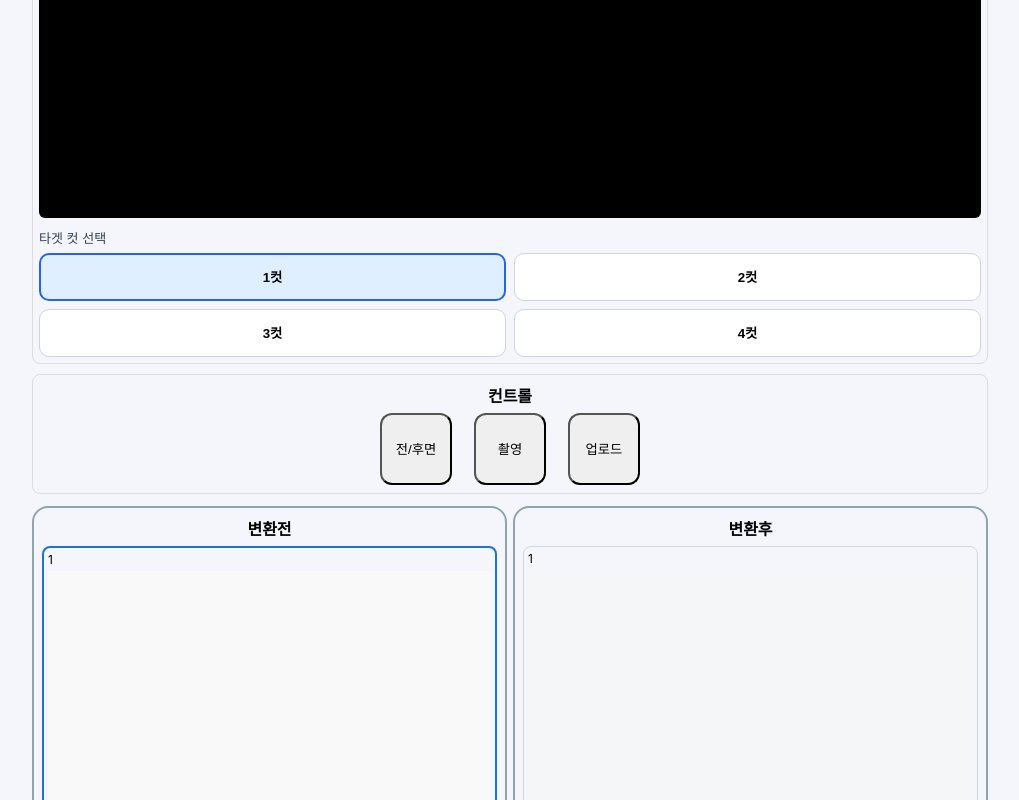
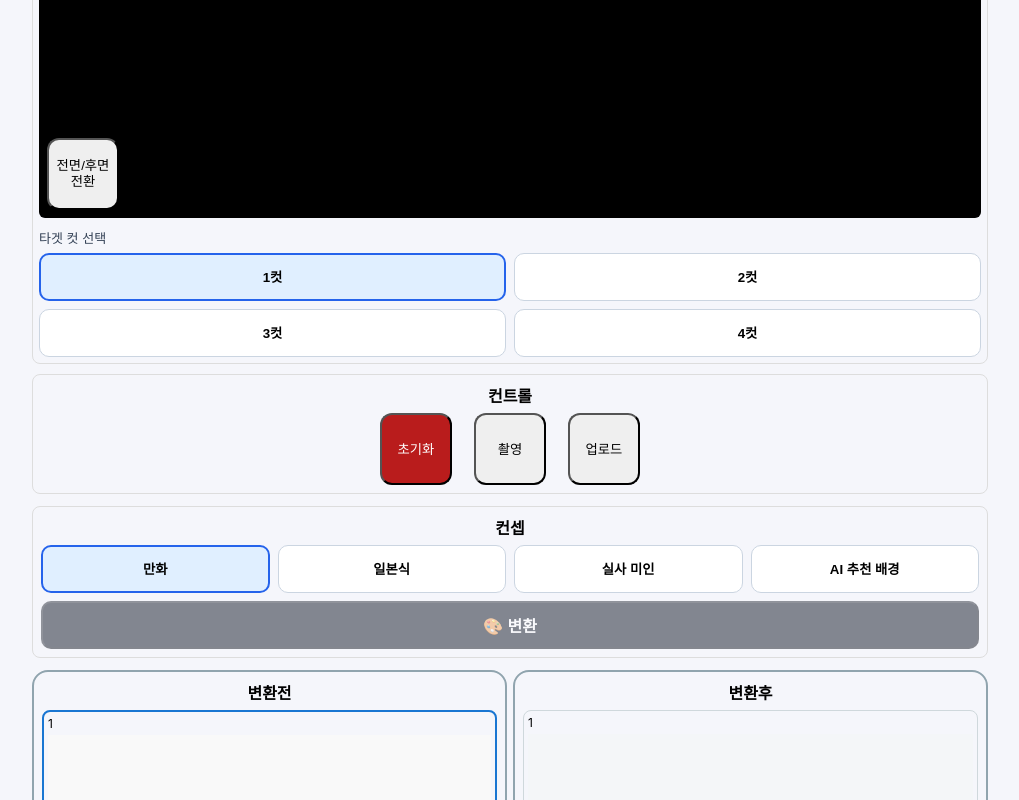
Before and after one commit to 219Log/open_ai_Photo_Four_cuts, a Next.js app in the folder apps/web/: page /camera in a window 1280 px wide. Shown: the part 860-1660 px from the top of the page, without its empty margins (130-1149 px from the left). Built offline with nearby package versions, Linux system fonts and the light colour scheme; no server answers.

Commit message:
위치 변경

```diff
--- a/apps/web/app/camera/page.tsx
+++ b/apps/web/app/camera/page.tsx
@@ -248,6 +248,24 @@ export default function CameraPage() {
     } catch {}
   }
 
+  function resetAll() {
+    const ok = typeof window !== 'undefined' ? window.confirm('변환전/후 이미지를 모두 비웁니다. 계속하시겠습니까?') : true
+    if (!ok) return
+    setSlots({ 1: null, 2: null, 3: null, 4: null })
+    setConverted({ 1: null, 2: null, 3: null, 4: null })
+    setActiveSlot(1)
+    setActivePresetKey(PRESETS[0].key)
+    setPrompt(PRESETS[0].prompt)
+    try {
+      if (typeof window !== 'undefined') {
+        try { sessionStorage.removeItem('printPayload') } catch {}
+      }
+      localStorage.removeItem('slots')
+      localStorage.removeItem('convertedSlots')
+      localStorage.removeItem('prompt')
+    } catch {}
+  }
+
   return (
     <main style={{ display: 'grid', gap: 12, padding: 12 }}>
       <h2>카메라</h2>
@@ -265,6 +283,15 @@ export default function CameraPage() {
                 <video ref={videoRef} style={{ width: '100%', height: '100%', objectFit: 'cover', background: '#000' }} muted playsInline />
               </div>
             </div>
+            {/* 전/후면 토글 오버레이 */}
+            <button
+              onClick={() => setFacingMode(prev => prev === 'user' ? 'environment' : 'user')}
+              style={{ position: 'absolute', bottom: 8, left: 8, width: 72, height: 72, borderRadius: 12, display: 'grid', placeItems: 'center' }}
+              title="전면/후면 전환"
+              aria-label="전면/후면 전환"
+            >
+              <div style={{ textAlign: 'center', lineHeight: 1.2 }}>전면/후면<br />전환</div>
+            </button>
           </div>
           {cameraError && (
             <div style={{ color: '#d32f2f', marginTop: 8, fontSize: 12 }}>{cameraError}</div>
@@ -293,10 +320,46 @@ export default function CameraPage() {
         <div style={{ border: '1px solid #ddd', borderRadius: 8, padding: 8 }}>
           <div style={{ fontWeight: 600, marginBottom: 6, textAlign: 'center' }}>컨트롤</div>
           <div style={{ display: 'flex', gap: 16, justifyContent: 'space-between', alignItems: 'center', maxWidth: 260, margin: '0 auto' }}>
-            <button onClick={() => setFacingMode(prev => prev === 'user' ? 'environment' : 'user')} style={{ width: 72, height: 72, borderRadius: 12 }}>전/후면</button>
+            <button onClick={resetAll} style={{ width: 72, height: 72, borderRadius: 12, background: '#b91c1c', color: '#fff' }}>초기화</button>
             <button onClick={onShoot} style={{ width: 72, height: 72, borderRadius: 12 }}>촬영</button>
             <button onClick={() => fileInputRef.current?.click()} style={{ width: 72, height: 72, borderRadius: 12 }}>업로드</button>
-            <input ref={fileInputRef} type="file" accept="image/*" onChange={onUpload} style={{ display: 'none' }} />
+            <input ref={fileInputRef} type="file" accept="image/*" onChange={onUpload} style={{ display: 'none' }} aria-label="사진 업로드" title="사진 업로드" />
+          </div>
+        </div>
+      </div>
+
+      {/* 컨트롤 아래: 컨셉 섹션 */}
+      <div style={{ border: '1px solid #ddd', borderRadius: 8, padding: 8 }}>
+        <div style={{ fontWeight: 600, marginBottom: 6, textAlign: 'center' }}>컨셉</div>
+        <div style={{ display: 'grid', gap: 8 }}>
+          <div style={{ display: 'grid', gap: 8, gridTemplateColumns: 'repeat(4, 1fr)' }}>
+            {PRESETS.map(p => {
+              const active = activePresetKey === p.key
+              return (
+                <button
+                  key={p.key}
+                  onClick={() => choosePreset(p.key, p.prompt)}
+                  title={p.label}
+                  style={{
+                    width: '100%', height: 48,
+                    borderRadius: 10,
+                    border: active ? '2px solid #2563eb' : '1px solid #cbd5e1',
+                    background: active ? '#e0efff' : '#fff',
+                    fontWeight: 700
+                  }}
+                >{p.label}</button>
+              )
+            })}
+          </div>
+          <div>
+            <button
+              onClick={() => { if (!isConvertDisabled) convertAll() }}
+              disabled={isConvertDisabled}
+              style={{ width: '100%', height: 48, borderRadius: 10, background: '#111827', color: '#fff', opacity: isConvertDisabled ? 0.5 : 1, cursor: isConvertDisabled ? 'not-allowed' : 'pointer', display: 'grid', placeItems: 'center' }}
+              title={!isAllSlotsReady ? '4컷을 모두 채워주세요' : undefined}
+            >
+              <span style={{ fontSize: 16, fontWeight: 700 }}>🎨 변환</span>
+            </button>
           </div>
         </div>
       </div>
@@ -350,65 +413,17 @@ export default function CameraPage() {
         </div>
       </div>
 
-      {/* 하단: 프리셋/프롬프트 */}
-      <div style={{ display: 'grid', gap: 8 }}>
-        <div style={{ display: 'grid', gap: 8, gridTemplateColumns: 'repeat(4, 1fr)' }}>
-          {PRESETS.map(p => {
-            const active = activePresetKey === p.key
-            return (
-              <button
-                key={p.key}
-                onClick={() => choosePreset(p.key, p.prompt)}
-                aria-pressed={active}
-                title={p.label}
-                style={{
-                  width: '100%', height: 48,
-                  borderRadius: 10,
-                  border: active ? '2px solid #2563eb' : '1px solid #cbd5e1',
-                  background: active ? '#e0efff' : '#fff',
-                  fontWeight: 700
-                }}
-              >{p.label}</button>
-            )
-          })}
-        </div>
-        <input
-          value={prompt}
-          onChange={e => { setPrompt(e.target.value); setActivePresetKey(null) }}
-          placeholder="프롬프트를 입력하거나 프리셋을 선택"
-          style={{ display: 'none' }}
-          aria-hidden
-        />
-      </div>
 
-      {/* 하단: 앱 아이콘 카드 (AI 변환, 홈, 프린트) */}
+
+      {/* 하단: 앱 아이콘 카드 (홈, 프린트) */}
       <div
         style={{
           display: 'grid',
           gap: 12,
-          gridTemplateColumns: 'repeat(3, minmax(90px, 1fr))',
+          gridTemplateColumns: 'repeat(2, minmax(90px, 1fr))',
           alignItems: 'stretch',
         }}
       >
-        <div
-          onClick={() => { if (!isConvertDisabled) convertAll() }}
-          role="button"
-          aria-disabled={isConvertDisabled}
-          tabIndex={0}
-          onKeyDown={(e) => { if (!isConvertDisabled && (e.key === 'Enter' || e.key === ' ')) convertAll() }}
-          style={{
-            display: 'grid', placeItems: 'center', background: '#111827', color: 'white',
-            borderRadius: 16, aspectRatio: '1 / 1', cursor: isConvertDisabled ? 'not-allowed' : 'pointer', userSelect: 'none',
-            boxShadow: '0 4px 12px rgba(0,0,0,0.15)', opacity: isConvertDisabled ? 0.5 : 1
-          }}
-          title={!isAllSlotsReady ? '4컷을 모두 채워주세요' : undefined}
-        >
-          <div style={{ textAlign: 'center' }}>
-            <div style={{ fontSize: 32, lineHeight: 1, marginBottom: 6 }}>🎨</div>
-            <div style={{ fontSize: 14, fontWeight: 700 }}>변환</div>
-          </div>
-        </div>
-
         <Link
           href="/"
           style={{
```
